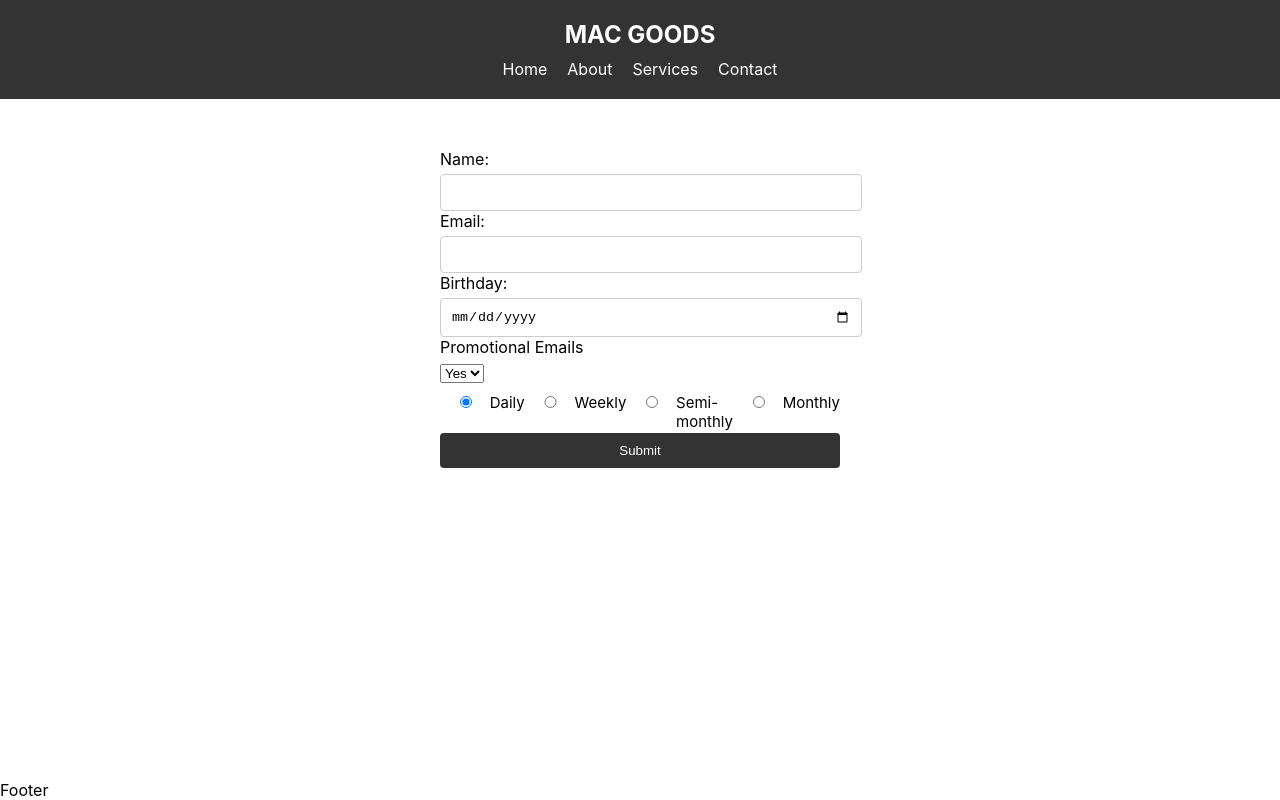
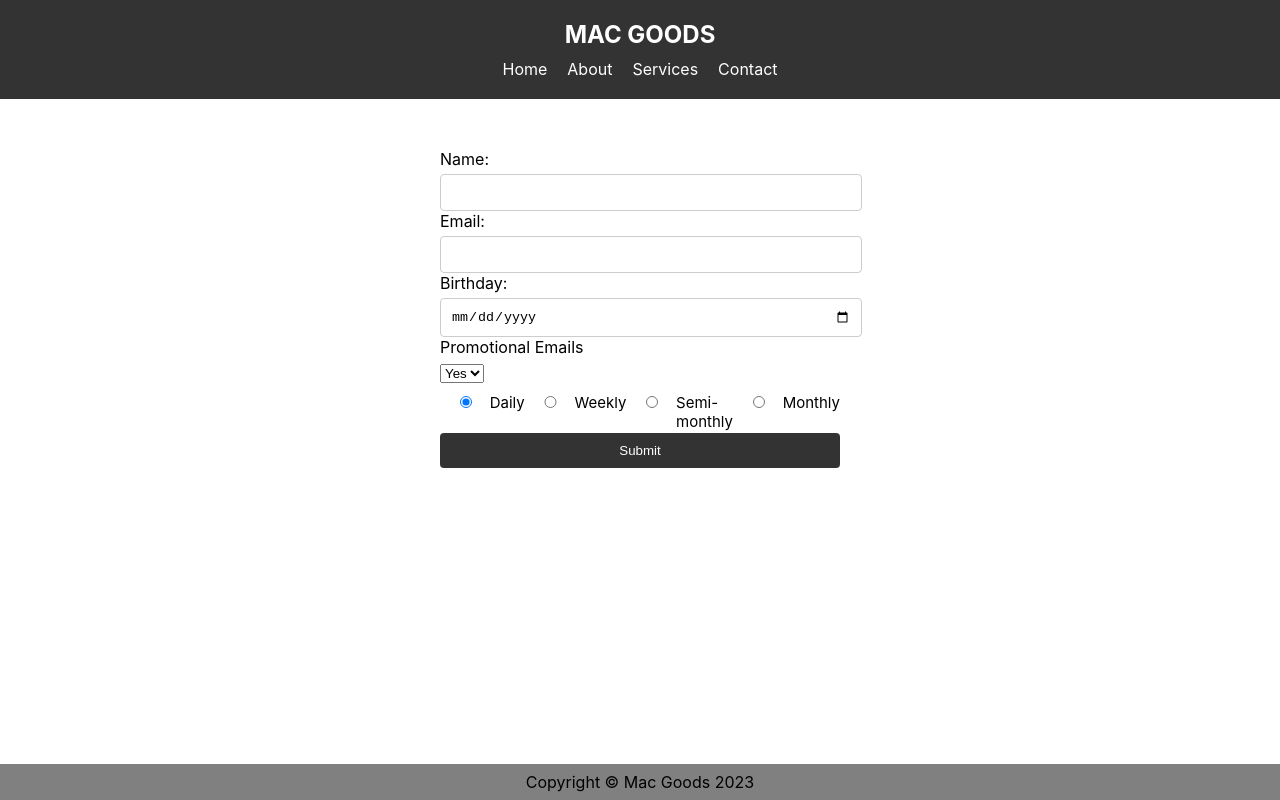
Before and after one commit to McGuire00/fullstack-project, a React (Create React App) app in the folder intsureview_fe/: page / in a window 1280 px wide. Built offline with nearby package versions, Linux system fonts and the light colour scheme.

Commit message:
Added and styled footer

```diff
--- a/intsureview_fe/src/Components/Footer/Footer.css
+++ b/intsureview_fe/src/Components/Footer/Footer.css
@@ -0,0 +1,15 @@
+.footer {
+  position: fixed;
+  background-color: gray;
+  bottom: 0;
+  left: 0;
+  right: 0;
+  padding: 8px;
+  text-align: center;
+}
+
+/*.footer {*/
+/*  background-color: red;*/
+/*  color: white;*/
+/*  text-align: center;*/
+/*}*/
--- a/intsureview_fe/src/Components/Footer/Footer.js
+++ b/intsureview_fe/src/Components/Footer/Footer.js
@@ -1,11 +1,7 @@
-import './Footer.css';
+import "./Footer.css";
 
 function Footer() {
-  return (
-    <div className="footer">
-      Footer
-    </div>
-  );
+  return <div className="footer">Copyright © Mac Goods 2023</div>;
 }
 
 export default Footer;
```
